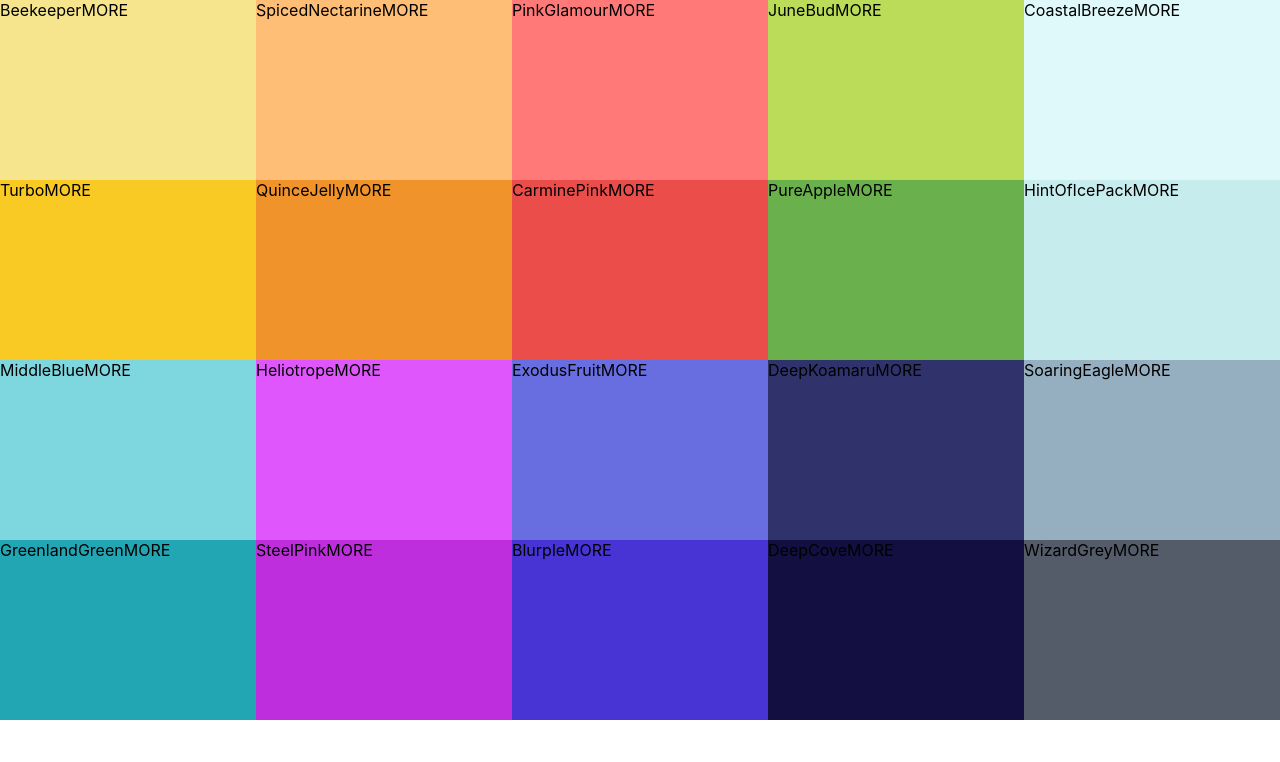
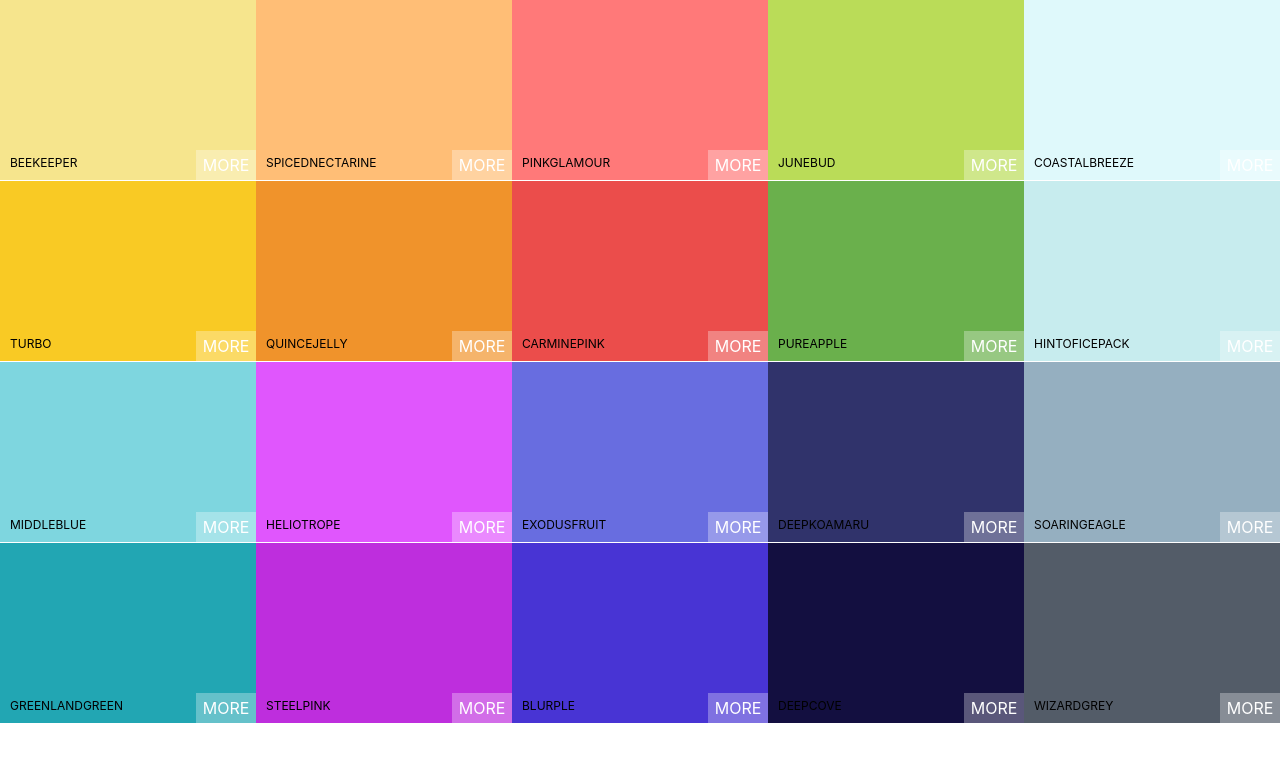
Before and after one commit to davidbernier91/colorPicker, a React (Create React App) app: page / in a window 1280 px wide. Shown: the top 762 px of the page. Built offline with nearby package versions, Linux system fonts and the light colour scheme.

Commit message:
Additonal Styling ColorBox

```diff
--- a/src/components/ColorBox.js
+++ b/src/components/ColorBox.js
@@ -3,14 +3,22 @@
 
 
 export default function ColorBox(props) {
+    const {name, color} = props.color // uses descturing to grab object props from Pallete.js
 
     return (
 
-        <div style={{ background: props.color.color}}
+        <div style={{background: color}}
              className="ColorBox"
         >
-            <span>{props.color.name}</span>
-            <span>MORE</span>
+            <div className="copy-container">
+                <div className="box-content">
+                    <span>
+                        {name}
+                    </span>
+                </div>
+                <button className="copy-button">Copy</button>
+            </div>
+            <span className="see-more">More</span>
         </div>
     )
 }
--- a/src/css/colorBoxCss.css
+++ b/src/css/colorBoxCss.css
@@ -5,4 +5,57 @@
  display: inline-block;
  position: relative;
  cursor: pointer;
+ margin-bottom: -3px;
 }
+
+.copy-button{
+    width: 100px;
+    height: 30px;
+    position: absolute;
+    display: inline-block;
+    top: 50%;
+    left: 50%;
+    margin-left: -50px;
+    margin-top: -15px;
+    text-align: center;
+    outline: none;
+    background: rgba(255, 255, 255, 0.3);
+    font-size: 1rem;
+    line-height: 30px;
+    color: white;
+    text-transform: uppercase;
+    border: none;
+    opacity: 0;
+}
+
+.ColorBox:hover .copy-button {
+    opacity: 1;
+    transition: 0.5s;
+}
+
+.box-content{
+    position: absolute;
+    width: 100%;
+    left: 0px;
+    bottom: 0px;
+    padding: 10px;
+    color: black;
+    letter-spacing: upperCase;
+    text-transform: uppercase;
+    font-size: 12px;
+}
+
+.see-more{
+    background: rgba(255, 255, 255, 0.3);
+    position: absolute;
+    border: none;
+    right: 0px;
+    bottom: 0px;
+    color: white;
+    width: 60px;
+    height: 30px;
+    text-align: center;
+    line-height: 30px;
+    text-transform: uppercase
+
+}
```
